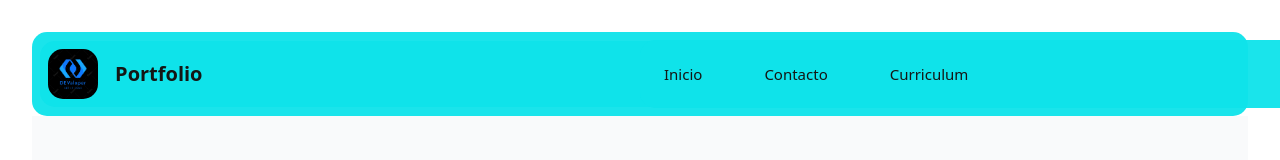
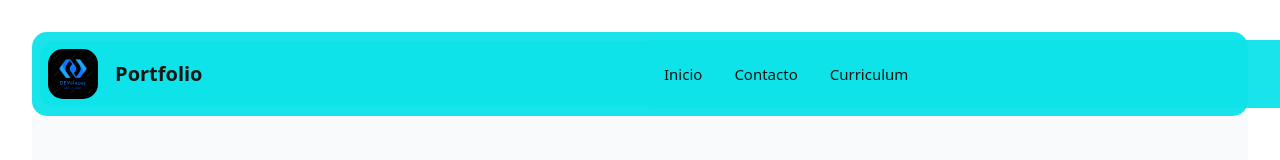
Before and after one commit to ValentinScheuermann/Portfolio, a React (Vite) app: page / in a window 1280 px wide. Shown: the top 160 px of the page. Built offline with nearby package versions, Linux system fonts and the light colour scheme.

Commit message:
Update Navbar.css

```diff
--- a/src/components/Navbar/Navbar.css
+++ b/src/components/Navbar/Navbar.css
@@ -11,5 +11,4 @@ margin-right: -280px;
 
 .px-0 {
     font-size: 15px !important;
-    gap: 30px !important;
 }
```
